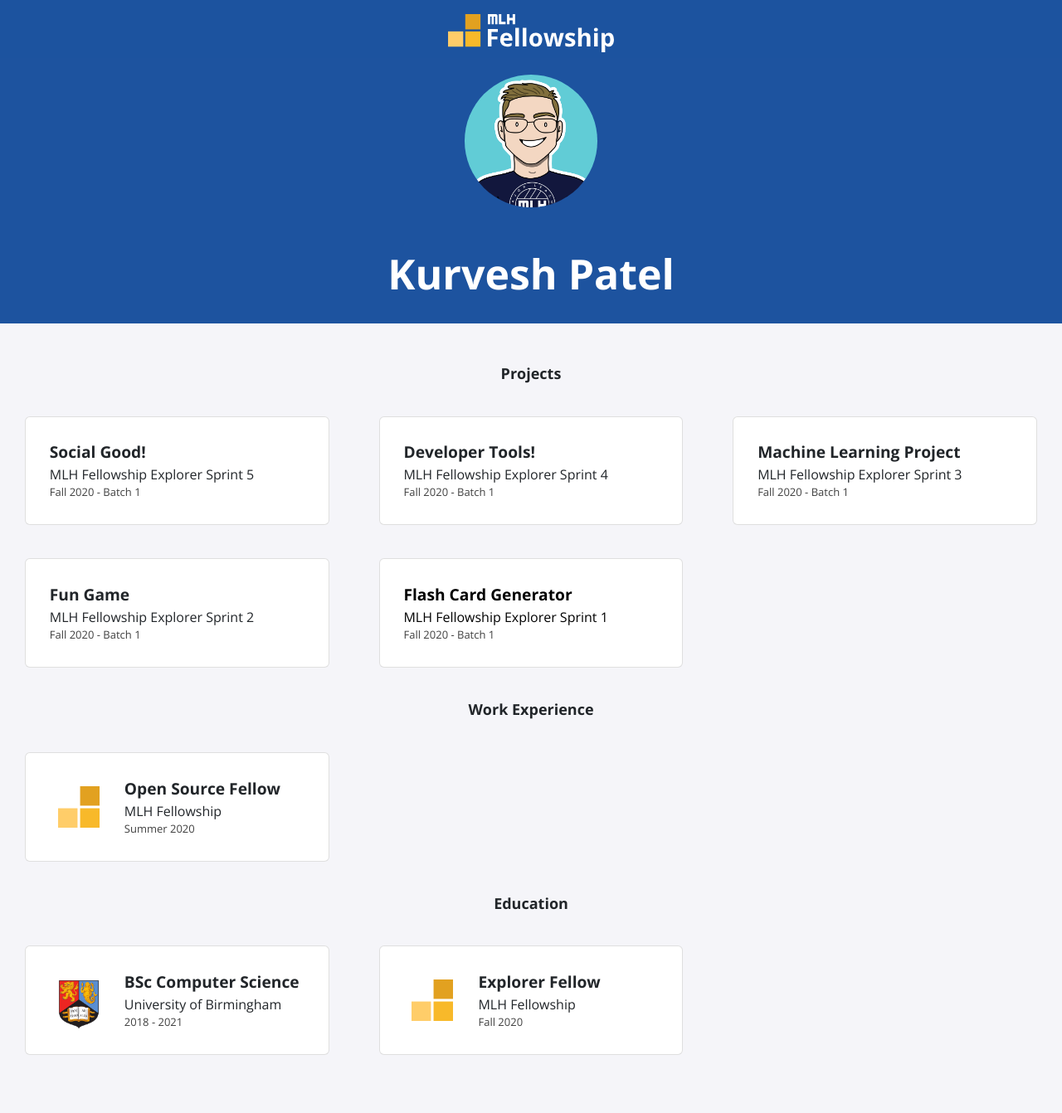
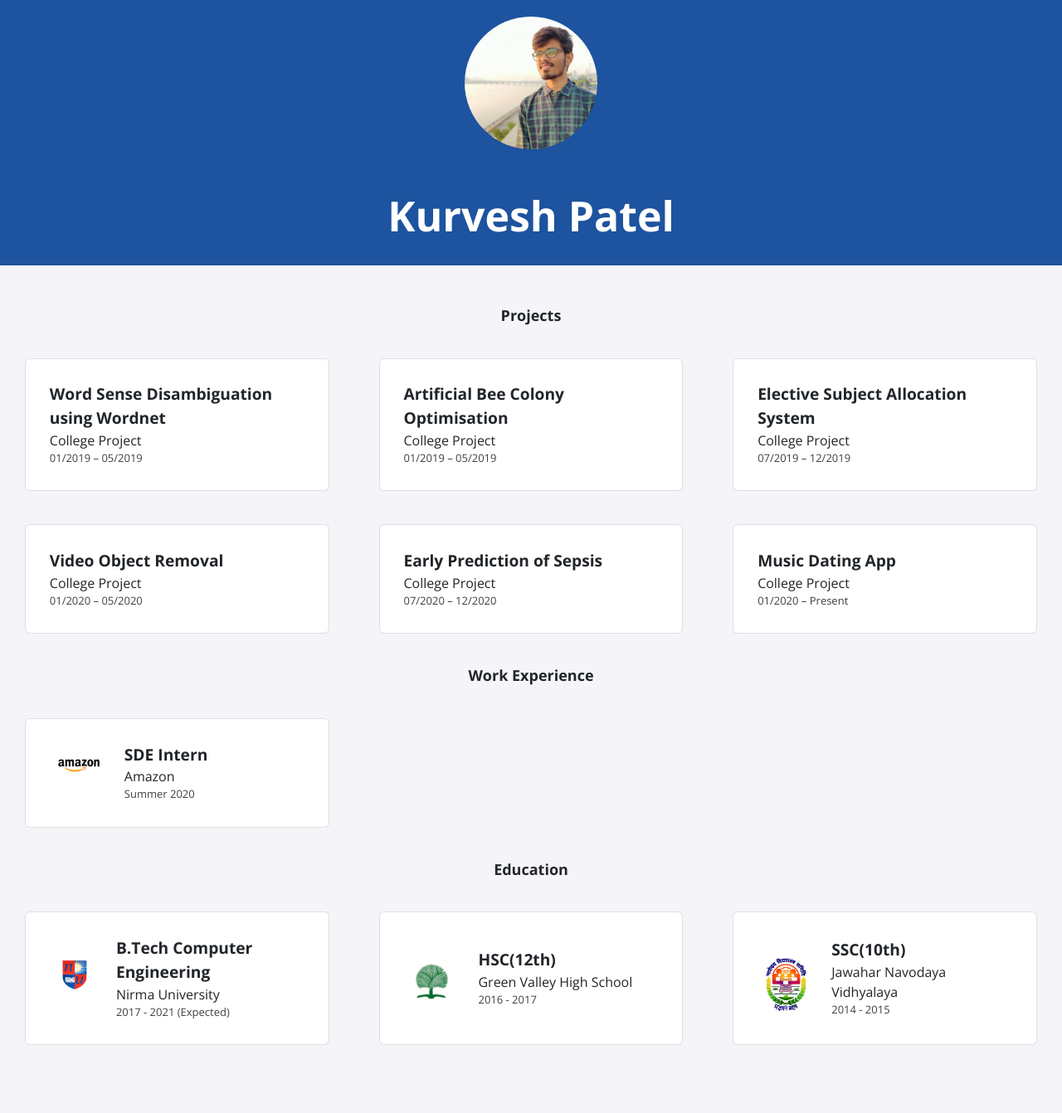
Before and after one commit to totallynotkurvesh/totallynotkurvesh.github.io, a Jekyll site: the page built from index.html, in a window 1280 px wide. Shown: the whole page at 83% size. Built offline with Jekyll 4.4.1, drawn with Linux system fonts in a browser that asks for light colours; nearby versions of some CDN libraries.

Commit message:
Update site with my information.

```diff
--- a/_data/education.yml
+++ b/_data/education.yml
@@ -1,9 +1,14 @@
-- course: BSc Computer Science
-  institute: University of Birmingham
-  dates: 2018 - 2021
-  logo: uob.png
+- course: B.Tech Computer Engineering
+  institute: Nirma University
+  dates: 2017 - 2021 (Expected)
+  logo: nu.png
 
-- course: Explorer Fellow
-  institute: MLH Fellowship
-  dates: Fall 2020
-  logo: fellowship.svg
+- course: HSC(12th)
+  institute: Green Valley High School
+  dates: 2016 - 2017
+  logo: gvh.jpg
+
+- course: SSC(10th)
+  institute: Jawahar Navodaya Vidhyalaya
+  dates: 2014 - 2015
+  logo: jnv.jpg
--- a/_data/experience.yml
+++ b/_data/experience.yml
@@ -1,4 +1,4 @@
-- role: Open Source Fellow
-  company: MLH Fellowship
+- role: SDE Intern
+  company: Amazon
   dates: Summer 2020
-  logo: fellowship.svg
+  logo: amazon.png
--- a/_data/projects.yml
+++ b/_data/projects.yml
@@ -1,20 +1,23 @@
-- title: Social Good!
-  event: MLH Fellowship Explorer Sprint 5
-  date: Fall 2020 - Batch 1
+- title: Word Sense Disambiguation using Wordnet
+  event: College Project
+  date: 01/2019 – 05/2019
 
-- title: Developer Tools!
-  event: MLH Fellowship Explorer Sprint 4
-  date: Fall 2020 - Batch 1
+- title: Artificial Bee Colony Optimisation
+  event: College Project
+  date: 01/2019 – 05/2019
 
-- title: Machine Learning Project
-  event: MLH Fellowship Explorer Sprint 3
-  date: Fall 2020 - Batch 1
+- title: Elective Subject Allocation System
+  event: College Project
+  date: 07/2019 – 12/2019
 
-- title: Fun Game
-  event: MLH Fellowship Explorer Sprint 2
-  date: Fall 2020 - Batch 1
+- title: Video Object Removal
+  event: College Project
+  date: 01/2020 – 05/2020
 
-- title: Flash Card Generator
-  event: MLH Fellowship Explorer Sprint 1
-  date: Fall 2020 - Batch 1
-  page-name: sprint1
+- title: Early Prediction of Sepsis
+  event: College Project
+  date: 07/2020 – 12/2020
+
+- title: Music Dating App
+  event: College Project
+  date: 01/2020 – Present
--- a/_includes/navbar.html
+++ b/_includes/navbar.html
@@ -1,4 +1,4 @@
-<header class="nav-bar">
+<!-- <header class="nav-bar">
     <div class="nav-content">
         <a href="{{ '/' | relative_url }}">
             <div class="nav-logo">
@@ -7,4 +7,4 @@
         </a>
 
     </div>
-</header>
+</header> -->
```
Also changed, not shown: projects/sprint1.md (deleted, +0 -20 lines), assets/img/education/fellowship.svg (deleted), assets/img/education/gvh.jpg (added), assets/img/education/jnv.jpg (added), assets/img/education/nu.png (added), assets/img/education/uob.png (deleted), assets/img/experience/amazon.png (added), assets/img/experience/fellowship.svg (deleted), assets/img/experience/mlh.svg (deleted), assets/img/logo.jpg, assets/img/mlh.jpg (deleted), assets/img/social-link.jpg (deleted).
